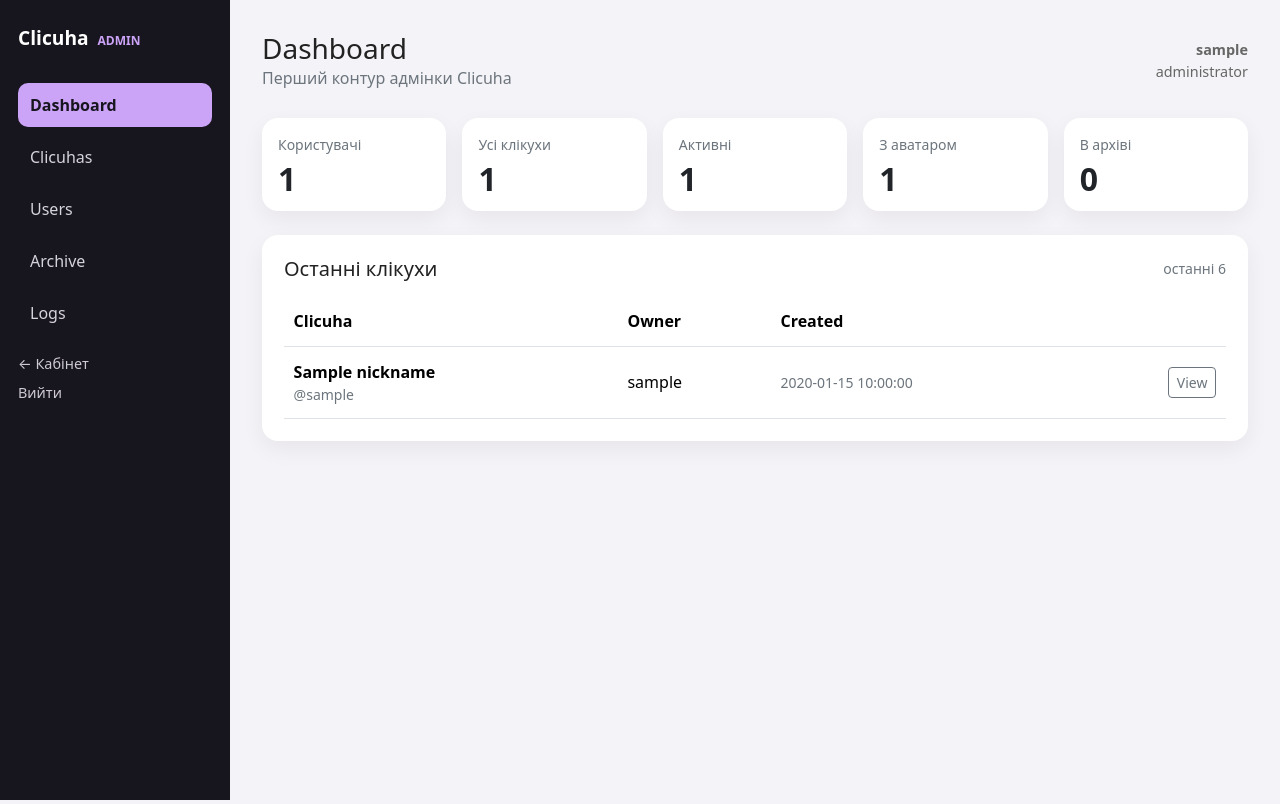
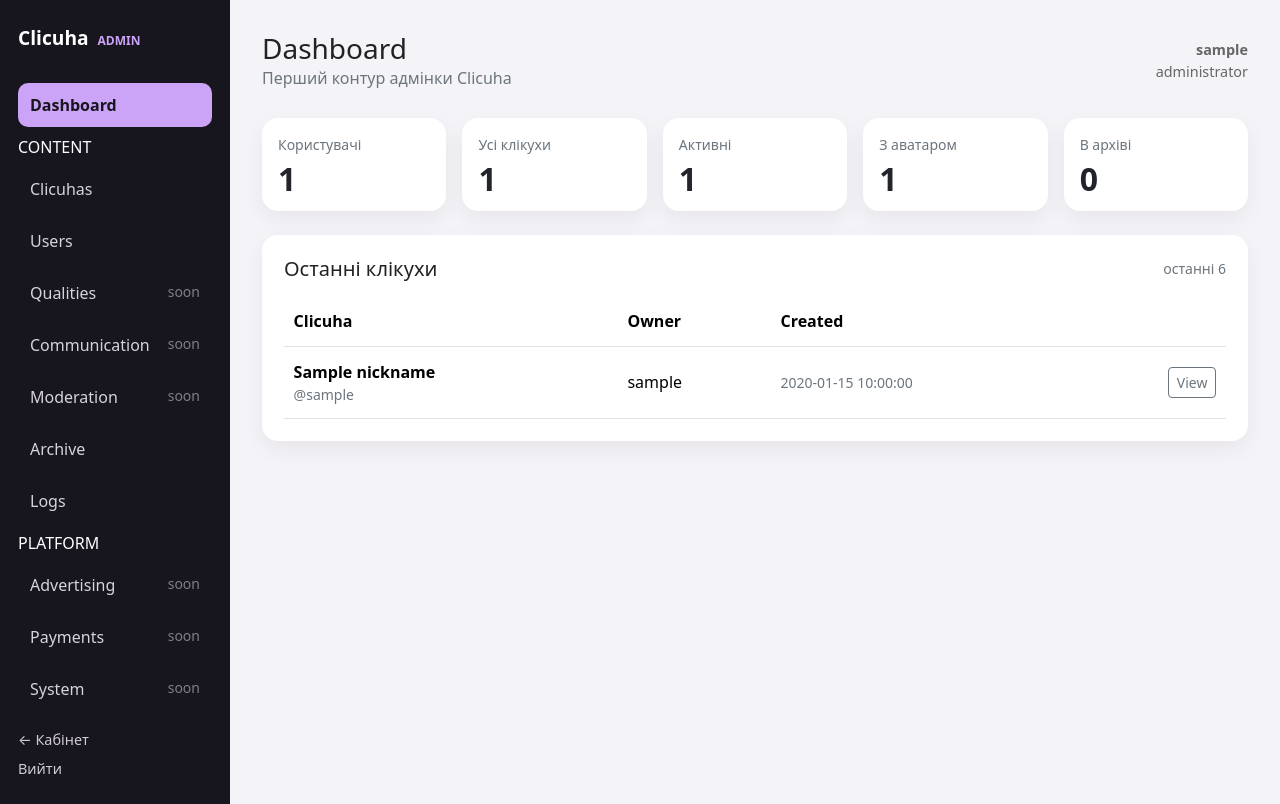
Before and after one commit to Clicuhac/clicuha, a PHP site: page /admin/index.php in a window 1280 px wide. Run offline with PHP 8.4, Linux system fonts and the light colour scheme; the visitor is signed in with stand-in values (Sample User, id 1); tables that the repository leaves empty or names only in its code hold one stand-in row (values such as "Sample post").

Commit message:
Reserve admin navigation for future platform modules

```diff
--- a/partials/admin_sidebar.php
+++ b/partials/admin_sidebar.php
@@ -3,10 +3,20 @@
   <a class="admin-brand" href="/admin/">Clicuha <span>ADMIN</span></a>
   <nav class="admin-nav" aria-label="Admin navigation">
     <a class="<?= $adminSection === 'dashboard' ? 'active' : '' ?>" href="/admin/">Dashboard</a>
+
+    <div class="admin-nav-group">CONTENT</div>
     <a class="<?= $adminSection === 'nicknames' ? 'active' : '' ?>" href="/admin/nicknames.php">Clicuhas</a>
     <a class="<?= $adminSection === 'users' ? 'active' : '' ?>" href="/admin/users.php">Users</a>
+    <span>Qualities <small>soon</small></span>
+    <span>Communication <small>soon</small></span>
+    <span>Moderation <small>soon</small></span>
     <a class="<?= $adminSection === 'archive' ? 'active' : '' ?>" href="/admin/archive.php">Archive</a>
     <a class="<?= $adminSection === 'logs' ? 'active' : '' ?>" href="/admin/logs.php">Logs</a>
+
+    <div class="admin-nav-group">PLATFORM</div>
+    <span>Advertising <small>soon</small></span>
+    <span>Payments <small>soon</small></span>
+    <span>System <small>soon</small></span>
   </nav>
   <div class="admin-sidebar-bottom" style="margin-top:18px;">
     <a href="/cabinet.php">← Кабінет</a>
```
